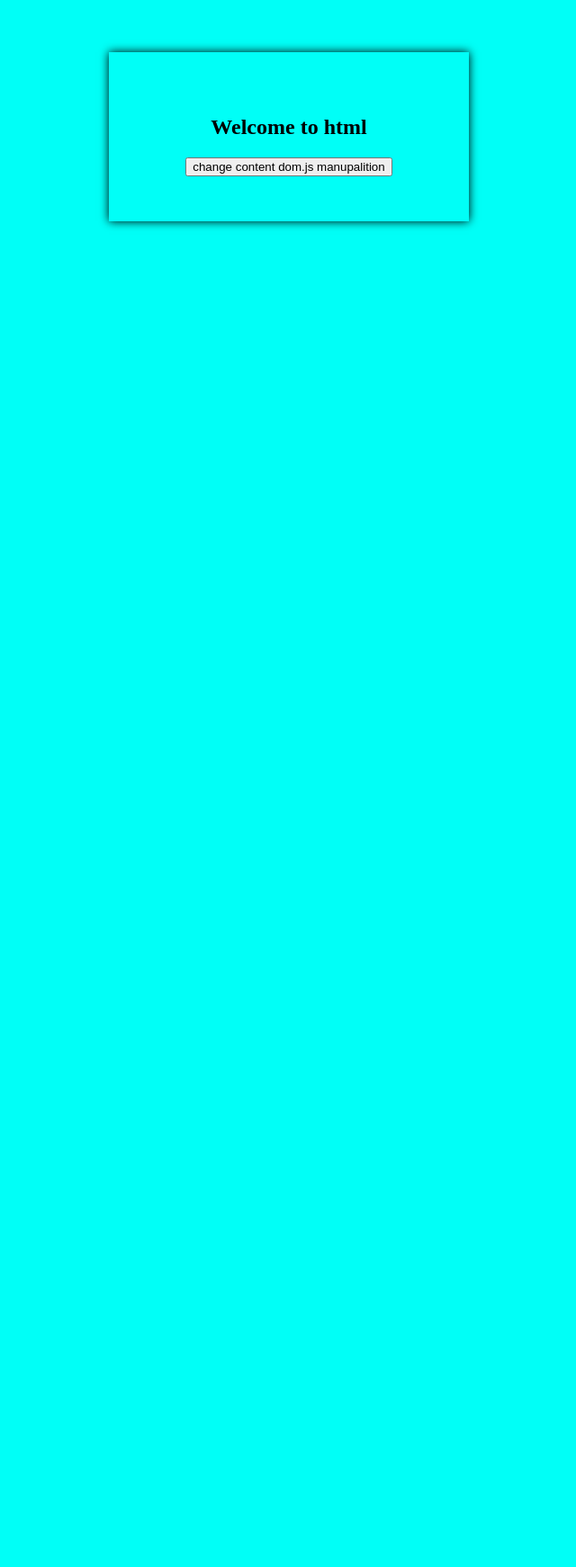
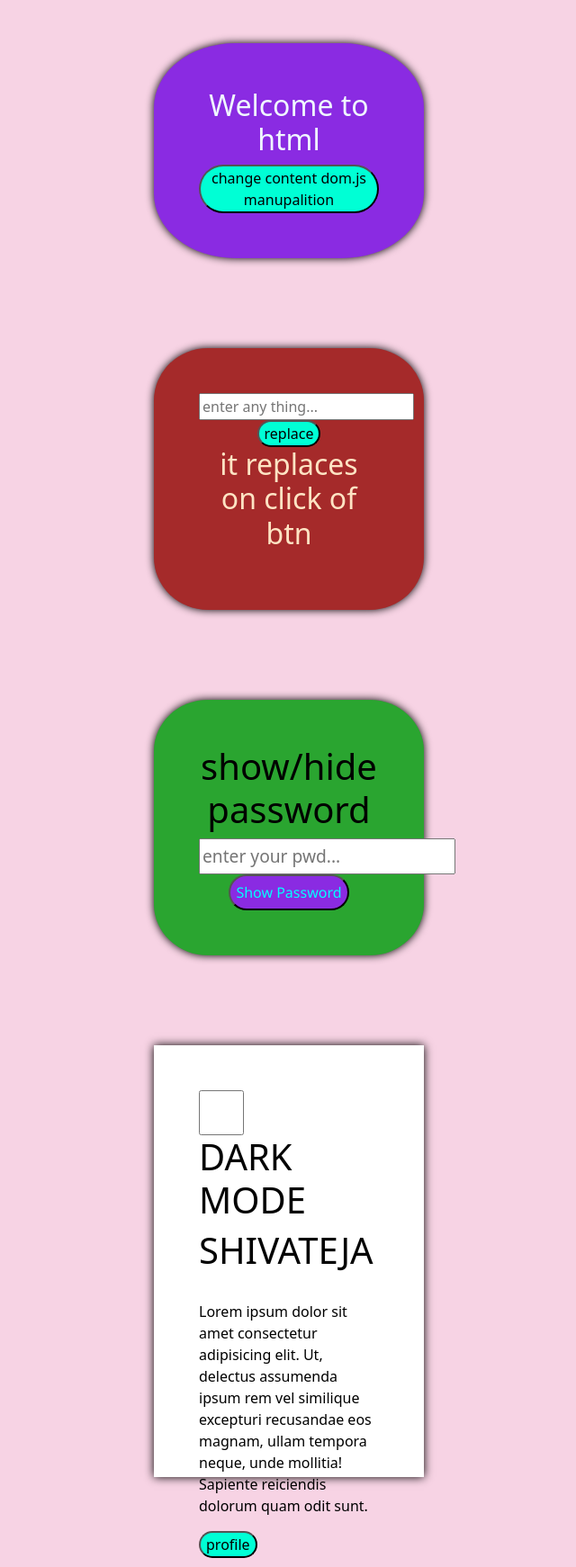
Before and after one commit to ShivaTeja-27/JavaScriptReact2022, a plain HTML site: page index.html in a window 1280 px wide. Shown: the part 100-1842 px from the top of the page at 90% size, without its empty margins (319-959 px from the left). Before the commit the page ends 800 px from the top, so only its background shows below. Drawn offline with nearby package versions, Linux system fonts and the light colour scheme.

Commit message:
Dom and Dom manipulations dark mode Using checkbox

```diff
--- a/DOM.JS
+++ b/DOM.JS
@@ -9,7 +9,7 @@ console.log(document);
 
 console.log("refer index.html for understanding also style.css")
 
-function changeDom(){
+function changeDom() {
     console.log(document);
     var welcomeID = document.getElementById("WelcomeHtmlid");
 
@@ -25,6 +25,44 @@ function changeDom(){
 
     changeButton.style.backgroundColor = "blue";
     changeButton.style.color = "white";
+}
+/////////////////////////////////////////
 
 
+// <!-- On click of a buttonfor exampleinput should get into the HTML tag? -->
+function OnClick() {
+    console.log(document);
+
+    var textBox = document.getElementById("textbox");
+    var ReplaceText = document.getElementById("replacetexthere");
+
+    var Maintextbox = textBox.value;
+
+    ReplaceText.innerHTML = Maintextbox;
+
+    textBox.value = "";  // removes text from textfiled after button click
+
 }
+
+/////////////////////////////////////////////////////////
+// <!-- show hidden password code js -->
+
+function ShowHidePassword() {
+    console.log(document);
+    var passwordInput = document.getElementById("PassInput");
+    var hideButton = document.getElementById("passBtn");
+
+
+    // passwordInput.type = "text";
+    // hideButton.innerText = "Hide Password";
+
+    if(passwordInput.type === 'password'){
+        passwordInput.type = 'text';
+        hideButton.innerText = "Hide Password";
+    }
+    else{
+        passwordInput.type = "password";
+        hideButton.innerText = "Show Password"
+    }
+
+}
--- /dev/null
+++ b/DarkModeDOM.js
@@ -0,0 +1,36 @@
+// dark mode html, css, bootstrap in index.html file
+// <!-- DARK MODE USING JS -->
+
+function CheckBOXdark(){
+    console.log(document);
+    var checkBox = document.getElementById("CheckBOXID");
+    var divDarkmode = document.getElementById("darkmode")
+    var DarkmodeName1 = document.getElementById("DarkmodeName1");
+    var DarkmodeName2 = document.getElementById("DarkmodeName2");
+    var DarkmodeName3 = document.getElementById("DarkmodeName3");
+    var DarkmodeName4 = document.getElementById("DarkmodeName4");
+
+    // var MainCheckbox = checkBox.checked;
+
+        if(checkBox.checked){
+          //it is checked
+          console.log("checked");
+          DarkmodeName1.style.color = "white";
+          DarkmodeName2.style.color = "white";
+          DarkmodeName3.style.color = "yellow";
+          DarkmodeName4.style.color = "white";
+          divDarkmode.style.backgroundColor = "black";
+
+        }else{
+          //it isn't checked
+          console.log("not");
+          DarkmodeName1.style.color = "black";
+          DarkmodeName2.style.color = "black";
+          DarkmodeName3.style.color = "blue";
+          DarkmodeName4.style.color = "black";
+          divDarkmode.style.backgroundColor = "white";
+        }
+
+
+
+}
--- a/index.html
+++ b/index.html
@@ -1,13 +1,17 @@
-<!DOCTYPE html>
+<!DOCTYPE html5>
 <html lang="en">
+
 <head>
     <meta charset="UTF-8">
     <meta http-equiv="X-UA-Compatible" content="IE=edge">
     <meta name="viewport" content="width=device-width, initial-scale=1.0">
+    <!-- bootstrap 5.0.2 -->
+    <link href="https://cdn.jsdelivr.net/npm/bootstrap@5.0.2/dist/css/bootstrap.min.css" rel="stylesheet" integrity="sha384-EVSTQN3/azprG1Anm3QDgpJLIm9Nao0Yz1ztcQTwFspd3yD65VohhpuuCOmLASjC" crossorigin="anonymous">
     <link rel="stylesheet" href="styles.css">
 
     <title>JavaSCRIPT BY Kabir singh</title>
 </head>
+
 <body>
     <h1>JavaSCRIPT
         , Node Js, Express Js, MongoDB, ANGULAR, VUE JS
@@ -20,11 +24,50 @@
         <button id="btnChange" onclick="changeDom()">change content dom.js manupalition </button>
     </div>
 
+    <!-- On click of a buttonfor exampleinput should get into the HTML tag? -->
+
+    <div id="domquestion">
+        <form>
+
+            <input id="textbox" type="text" placeholder="enter any thing...">
+            <button id="reflexbutton" onclick="OnClick()" type="button">replace</button>
+            <h2 id="replacetexthere">it replaces on click of btn</h2>
+
+        </form>
+    </div>
+
+    <!-- show hidden password code js -->
+
+    <div id="passwordVisible">
+        <h1 style="color: black;">show/hide password</h1>
+
+        <input id="PassInput" type="password" placeholder="enter your pwd...">
+
+        <button id="passBtn" type="button" onclick="ShowHidePassword()">Show Password</button>
+
+    </div>
+
+    <!-- DARK MODE USING JS -->
+
+    <div id="darkmode">
+            <input type="checkbox" name="DARK MODE" onclick="CheckBOXdark()" id="CheckBOXID"><span><h1 id="DarkmodeName1">DARK MODE</h1></span>
+
+            <h1 id="DarkmodeName2">SHIVATEJA</h1>
+            <br>
+            <p id="DarkmodeName3">Lorem ipsum dolor sit amet consectetur adipisicing elit. Ut, delectus assumenda ipsum rem vel similique excepturi recusandae eos magnam, ullam tempora neque, unde mollitia! Sapiente reiciendis dolorum quam odit sunt.</p>
+            <button id="DarkmodeName4">profile</button>
+    </div>
 
 
 
 
 
+    <!-- ########################################################## -->
+    <!-- ########################################################## -->
+    <!-- JavaScript Kabir sir Practice -->
+    <!-- ########################################################## -->
+    <!-- ########################################################## -->
+    <!-- ########################################################## -->
     <!-- ########################################################## -->
     <!-- JavaScript Kabir sir Practice -->
 
@@ -75,9 +118,9 @@
     <script src="EvenAddOddMultiplyloop.js"></script>
 
 
-    <!-- DOM intro--(DOCUMENT OBJECT MODEL INTRO) -- 43: 50 sec dom starts-->
+    <!-- DOM intro--(DOCUMENT OBJECT MODEL INTRO) -- 53: 42 sec dom starts-->
     <script src="DOM.js"></script>
-    <script src=".js"></script>
+    <script src="DarkModeDOM.js"></script>
     <script src=".js"></script>
     <script src=".js"></script>
     <script src=".js"></script>
@@ -95,4 +138,5 @@
     <script src=".js"></script>
 
 </body>
+
 </html>
--- a/styles.css
+++ b/styles.css
@@ -1,6 +1,11 @@
 body {
-    background-color:rgb(0, 255, 247);
+    background-color:rgb(247, 211, 228);
     color: rgb(0, 0, 0);
+}
+
+button{
+    background-color: rgb(0, 255, 213);
+    border-radius: 30px;
 }
 
 #DOM{
@@ -9,4 +14,61 @@ body {
     text-align: center;
     box-shadow: 0 0 10px black;
     margin: 100px auto;
+    background-color: blueviolet;
+    color: aliceblue;
+    border-radius: 30%;
 }
+
+
+#domquestion{
+    background-color: brown;
+    width: 300px;
+    padding: 50px;
+    text-align: center;
+    box-shadow: 0 0 10px black;
+    margin: 100px auto;
+    color: bisque;
+    border-radius: 20%;
+}
+
+#passwordVisible{
+    background-color: rgb(42, 165, 48);
+    width: 300px;
+    padding: 50px;
+    text-align: center;
+    box-shadow: 0 0 10px black;
+    margin: 100px auto;
+    color: bisque;
+    border-radius: 20%;
+}
+
+#passBtn{
+    height: 40px;
+    font-family: 'Segoe UI', Tahoma, Geneva, Verdana, sans-serif;
+    background-color: blueviolet;
+    color: aqua;
+}
+
+#PassInput{
+    height: 40px;
+    /* width: 100px; */
+    font-size: larger;
+}
+
+
+#darkmode{
+    background-color: rgb(255, 255, 255);
+    height: 60vh;
+    width: 300px;
+    padding: 50px;
+    box-shadow: 0 0 10px black;
+    margin: 100px auto;
+    color: rgb(0, 0, 0);
+
+}
+
+#CheckBOXID{
+    height: 50px;
+    width: 50px;
+    position: left;
+}
```
Lines whose indentation alone changed are shown as unchanged.
